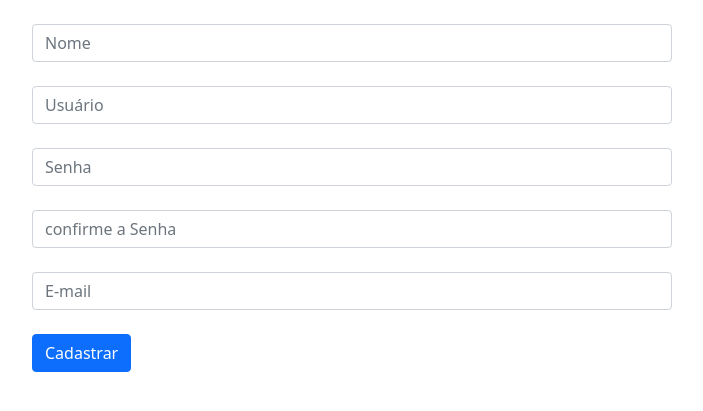
After one commit to LuizFDezorze/pharmacy-projects, a Django app: page /create/ in a window 1280 px wide. The commit adds this page. Shown: the top 411 px of the page, without its empty margins (288-991 px from the left). Run offline with Django 4.2, Linux system fonts and the light colour scheme.

Commit message:
Register fields and utrl created

```diff
--- /dev/null
+++ b/home_app/templates/home_app/create.html
@@ -0,0 +1,19 @@
+{% extends 'base.html' %}
+{% block content %}
+<form name="form-user" id="formUsers" method="post" action="/store/">
+    <div class="col-6 mt-4 m-auto">
+        {% csrf_token %}
+        <input class="form-control mt-4" type="text" name="name" id="name" placeholder="Nome">
+        <input class="form-control mt-4" type="text" name="user" id="user" placeholder="Usuário">
+        <input class="form-control mt-4" type="password" name="password" id="password" placeholder="Senha">
+        <input class="form-control mt-4" type="password-conf" name="password-conf" id="password-conf"
+            placeholder="confirme a Senha">
+
+        <input class="form-control mt-4" type="email" name="email" id="email" placeholder="E-mail">
+        <input class="btn btn-primary mt-4" type="submit" value="Cadastrar">
+
+    </div>
+
+</form>
+
+{% endblock content %}
--- a/home_app/templates/home_app/home.html
+++ b/home_app/templates/home_app/home.html
@@ -1,4 +1,4 @@
 {% extends 'base.html' %}
 {% block content %}
-    Ola mundo
+<a href="/create/"> Cadastrar </a>
 {% endblock content %}
--- a/home_app/urls.py
+++ b/home_app/urls.py
@@ -4,4 +4,6 @@ from . import views
 
 urlpatterns = [
     path('', views.home, name="home"),
+    path('create/', views.create, name="create"),
+    path('store/', views.store, name="store"),
 ]
--- a/home_app/views.py
+++ b/home_app/views.py
@@ -2,6 +2,10 @@ from django.shortcuts import render
 
 
 def home(request):
-    return render(request, "home_app/home.html", context={
-        'name': 'Luiz',
-    })
+    return render(request, "home_app/home.html")
+
+def create(request):
+    return render(request, "home_app/create.html")
+
+def store(request):
+    pass
--- a/static/css/style.css
+++ b/static/css/style.css
@@ -1,3 +1,2 @@
 body {
-    background: red;
 }
--- a/static/js/javascript.js
+++ b/static/js/javascript.js
@@ -1,5 +1,4 @@
 (function (win, doc){
     "use strict";
 
-    alert("oi");
 })(window, document);
```
